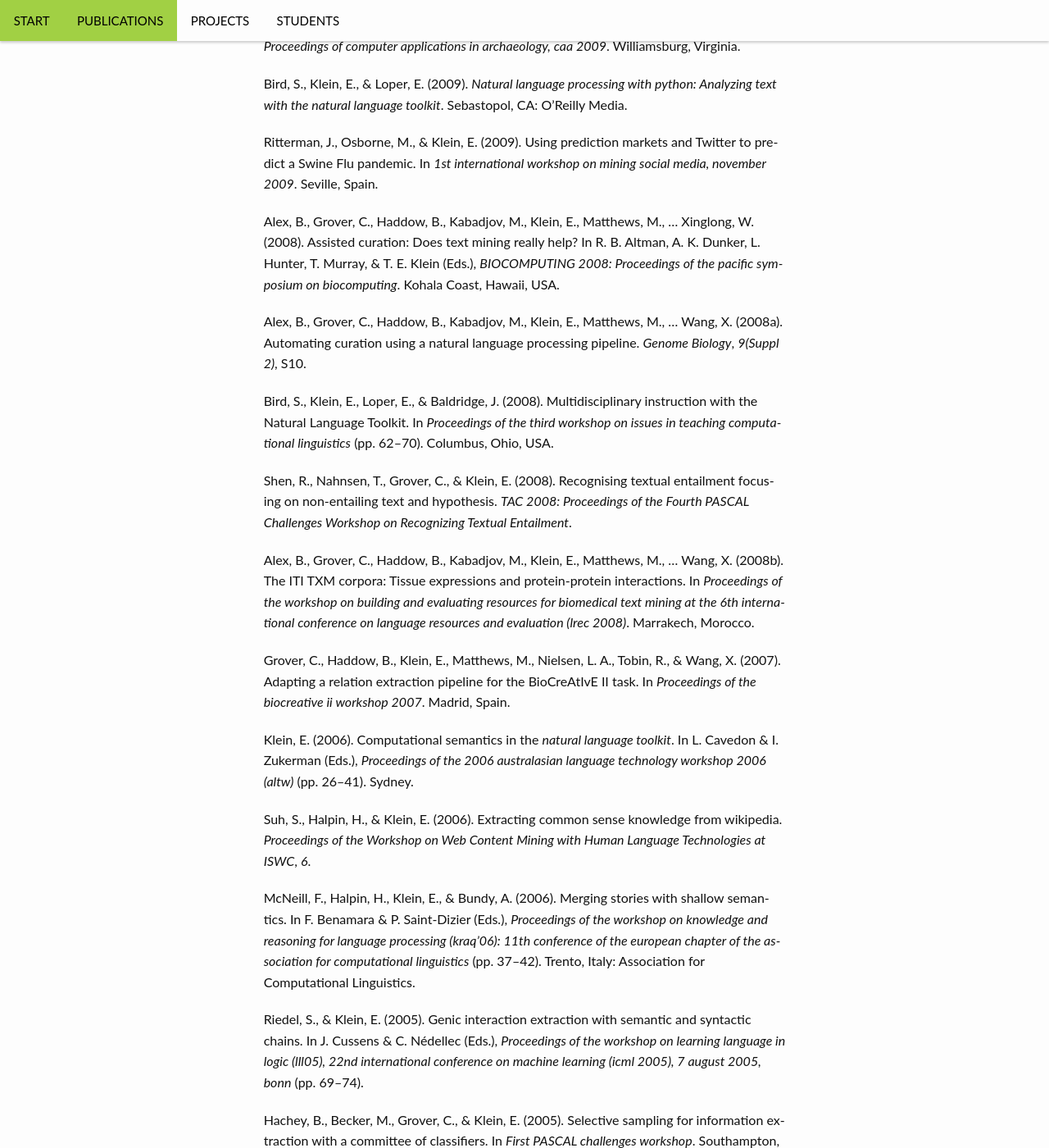
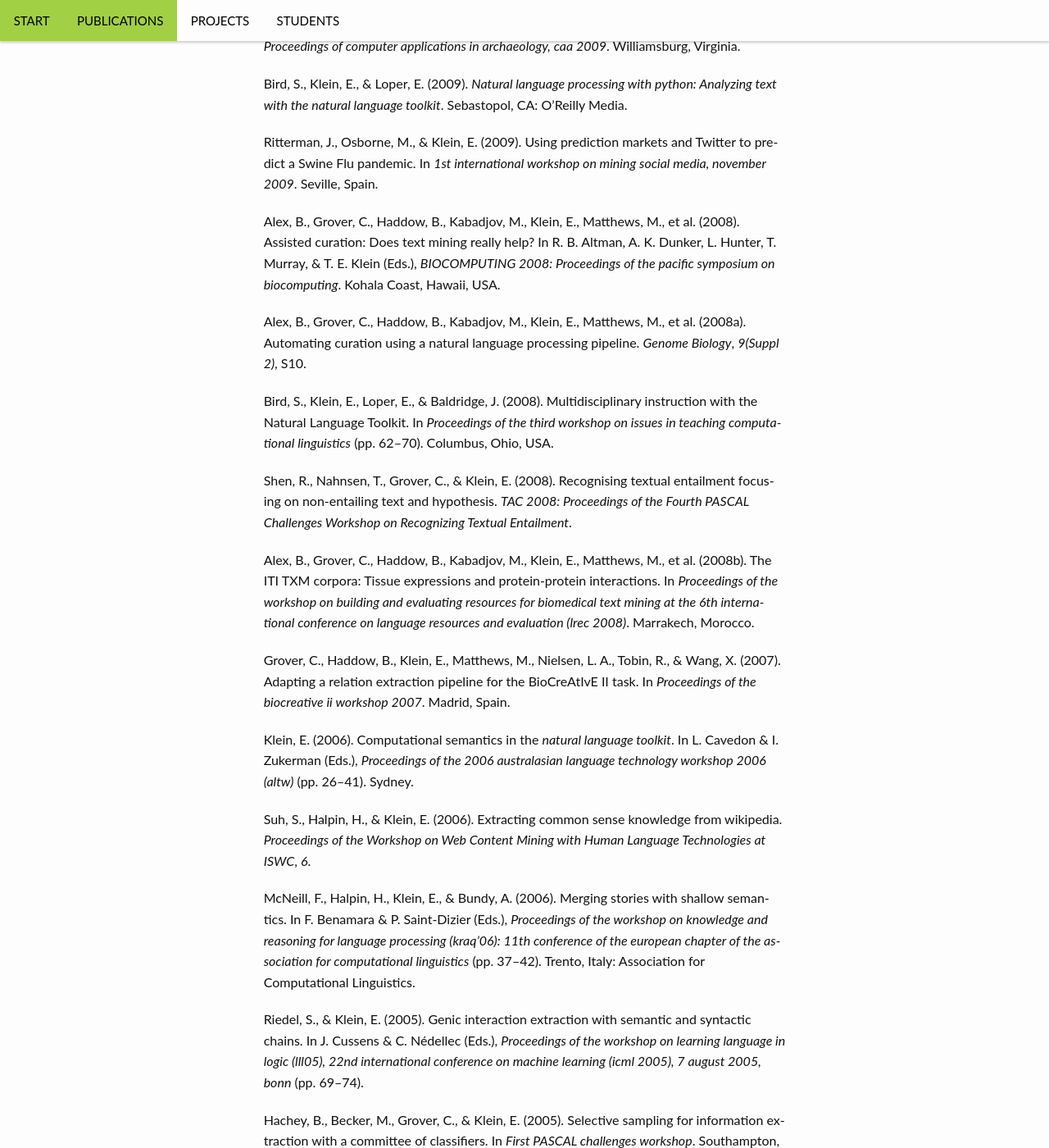
Before and after one commit to ewan-klein/homepages-informatics, a Jekyll site: the page built from pages/publications.html, in a window 1280 px wide and 1400 px high, scrolled down 3331 px. Shown: the whole window at 82% size. Built offline with Jekyll 4.4.1, drawn with Linux system fonts in a browser that asks for light colours; some of the changed text lies outside the part shown.

```diff
--- a/_includes/refs.html
+++ b/_includes/refs.html
@@ -3,7 +3,7 @@
 <p>Diamantopoulos, T., Roth, M., Symeonidis, A., &amp; Klein, E. (2017). Software requirements as an application domain for natural language processing. <em>Language Resources and Evaluation</em>, <em>51</em>(2), 495–524.</p>
 </div>
 <div id="ref-Krallinger:2017:The-BioCreative">
-<p>Krallinger, M., Valencia, A., Hirschman, L., Morgan, A., Smith, L., Leitner, F., … others. (2017). The biocreative ii-critical assessment for information extraction in biology challenge. <em>Collections</em>, <em>9</em>, 2.</p>
+<p>Krallinger, M., Valencia, A., Hirschman, L., Morgan, A., Smith, L., Leitner, F., et al. (2017). The biocreative ii-critical assessment for information extraction in biology challenge. <em>Collections</em>, <em>9</em>, 2.</p>
 </div>
 <div id="ref-Duma:2016:Applying">
 <p>Duma, D., Liakata, M., Clare, A., Ravenscroft, J., &amp; Klein, E. (2016a). Applying core scientific concepts to context-based citation recommendation. In <em>LREC</em>.</p>
@@ -39,7 +39,7 @@
 <p>Pareti, P., Klein, E., &amp; Barker, A. (2014b). A semantic web of know-how: Linked data for community-centric tasks. In <em>Proceedings of the 23rd international conference on world wide web</em> (pp. 1011–1016). ACM.</p>
 </div>
 <div id="ref-Klein:2014:Bootstrapping">
-<p>Klein, E., Alex, B., &amp; Clifford, J. (2014). Bootstrapping a historical commodities lexicon with skos and dbpedia. In <em>LaTeCH@ eacl</em> (pp. 13–21).</p>
+<p>Klein, E., Alex, B., &amp; Clifford, J. (2014). Bootstrapping a historical commodities lexicon with SKOS and DBpedia. In <em>LaTeCH@ eacl</em> (pp. 13–21).</p>
 </div>
 <div id="ref-Duma:2014:Citation">
 <p>Duma, D., &amp; Klein, E. (2014). Citation resolution: A method for evaluating context-based citation recommendation systems. In <em>52nd annual meeting of the association for computational linguistics</em>.</p>
@@ -48,7 +48,7 @@
 <p>Guy, A., &amp; Klein, E. (2014). Constructed identity and social machines: A case study in creative media production. In <em>Proceedings of the 23rd international conference on world wide web</em> (pp. 897–902). ACM.</p>
 </div>
 <div id="ref-Klein:2014:Digging">
-<p>Klein, E., Alex, B., Grover, C., Tobin, R., Coates, C., Clifford, J., … others. (2014). <em>Digging into data white paper: Trading consequences</em>. Trading Consequences Project.</p>
+<p>Klein, E., Alex, B., Grover, C., Tobin, R., Coates, C., Clifford, J., et al. (2014). <em>Digging into data white paper: Trading consequences</em>. Trading Consequences Project.</p>
 </div>
 <div id="ref-Pareti:2014:Integrating">
 <p>Pareti, P., Testu, B., Ichise, R., Klein, E., &amp; Barker, A. (2014c). Integrating know-how into the linked data cloud. In <em>International conference on knowledge engineering and knowledge management</em> (pp. 385–396). Springer, Cham.</p>
@@ -69,7 +69,7 @@
 <p>Roth, M., Diamantopoulos, T., Klein, E., &amp; Symeonidis, A. (2014b). Software requirements: A new domain for semantic parsers.</p>
 </div>
 <div id="ref-Procter:2013:ESM">
-<p>Procter, R., Housley, W., Williams, M., Edwards, A., Burnap, P., Morgan, J., … Greenhill, A. (2013). Enabling social media research through citizen social science. In M. Korn, T. Colombino, &amp; M. Lewkowicz (Eds.), <em>ECSCW 2013 adjunct proceedings: The 13th european conference on computer supported cooperative work</em> (pp. 51–56).</p>
+<p>Procter, R., Housley, W., Williams, M., Edwards, A., Burnap, P., Morgan, J., et al. (2013). Enabling social media research through citizen social science. In M. Korn, T. Colombino, &amp; M. Lewkowicz (Eds.), <em>ECSCW 2013 adjunct proceedings: The 13th european conference on computer supported cooperative work</em> (pp. 51–56).</p>
 </div>
 <div id="ref-Duma:GNL:2013">
 <p>Duma, D., &amp; Klein, E. (2013). Generating natural language from linked data: Unsupervised template extraction. In <em>Proceedings of the 10th international conference on computational semantics (iwcs 2013) – long papers</em> (pp. 83–94). Potsdam, Germany: Association for Computational Linguistics.</p>
@@ -111,10 +111,10 @@
 <p>Ritterman, J., Osborne, M., &amp; Klein, E. (2009). Using prediction markets and Twitter to predict a Swine Flu pandemic. In <em>1st international workshop on mining social media, november 2009</em>. Seville, Spain.</p>
 </div>
 <div id="ref-Alex:2008:ACD">
-<p>Alex, B., Grover, C., Haddow, B., Kabadjov, M., Klein, E., Matthews, M., … Xinglong, W. (2008). Assisted curation: Does text mining really help? In R. B. Altman, A. K. Dunker, L. Hunter, T. Murray, &amp; T. E. Klein (Eds.), <em>BIOCOMPUTING 2008: Proceedings of the pacific symposium on biocomputing</em>. Kohala Coast, Hawaii, USA.</p>
+<p>Alex, B., Grover, C., Haddow, B., Kabadjov, M., Klein, E., Matthews, M., et al. (2008). Assisted curation: Does text mining really help? In R. B. Altman, A. K. Dunker, L. Hunter, T. Murray, &amp; T. E. Klein (Eds.), <em>BIOCOMPUTING 2008: Proceedings of the pacific symposium on biocomputing</em>. Kohala Coast, Hawaii, USA.</p>
 </div>
 <div id="ref-Alex:2008:ACU">
-<p>Alex, B., Grover, C., Haddow, B., Kabadjov, M., Klein, E., Matthews, M., … Wang, X. (2008a). Automating curation using a natural language processing pipeline. <em>Genome Biology</em>, <em>9(Suppl 2)</em>, S10.</p>
+<p>Alex, B., Grover, C., Haddow, B., Kabadjov, M., Klein, E., Matthews, M., et al. (2008a). Automating curation using a natural language processing pipeline. <em>Genome Biology</em>, <em>9(Suppl 2)</em>, S10.</p>
 </div>
 <div id="ref-Bird:2008:">
 <p>Bird, S., Klein, E., Loper, E., &amp; Baldridge, J. (2008). Multidisciplinary instruction with the Natural Language Toolkit. In <em>Proceedings of the third workshop on issues in teaching computational linguistics</em> (pp. 62–70). Columbus, Ohio, USA.</p>
@@ -123,7 +123,7 @@
 <p>Shen, R., Nahnsen, T., Grover, C., &amp; Klein, E. (2008). Recognising textual entailment focusing on non-entailing text and hypothesis. <em>TAC 2008: Proceedings of the Fourth PASCAL Challenges Workshop on Recognizing Textual Entailment</em>.</p>
 </div>
 <div id="ref-Alex:2008:ITC">
-<p>Alex, B., Grover, C., Haddow, B., Kabadjov, M., Klein, E., Matthews, M., … Wang, X. (2008b). The ITI TXM corpora: Tissue expressions and protein-protein interactions. In <em>Proceedings of the workshop on building and evaluating resources for biomedical text mining at the 6th international conference on language resources and evaluation (lrec 2008)</em>. Marrakech, Morocco.</p>
+<p>Alex, B., Grover, C., Haddow, B., Kabadjov, M., Klein, E., Matthews, M., et al. (2008b). The ITI TXM corpora: Tissue expressions and protein-protein interactions. In <em>Proceedings of the workshop on building and evaluating resources for biomedical text mining at the 6th international conference on language resources and evaluation (lrec 2008)</em>. Marrakech, Morocco.</p>
 </div>
 <div id="ref-Grover:2007:ARE">
 <p>Grover, C., Haddow, B., Klein, E., Matthews, M., Nielsen, L. A., Tobin, R., &amp; Wang, X. (2007). Adapting a relation extraction pipeline for the BioCreAtIvE II task. In <em>Proceedings of the biocreative ii workshop 2007</em>. Madrid, Spain.</p>
@@ -147,7 +147,7 @@
 <p>Carroll, J., Evans, R., &amp; Klein, E. (2005). Supporting text mining for e-Science: The challenges for Grid-enabled natural language processing. In <em>Proceedings of the fourth uk e-science programme all hands meeting (ahm 2005)</em>. Nottingham.</p>
 </div>
 <div id="ref-Grover:2004:FTM">
-<p>Grover, C., Halpin, H., Klein, E., Leidner, J. L., Potter, S., Riedel, S., … Tobin, R. (2004). A framework for text mining services. In <em>Proceedings of the third uk e-science programme all hands meeting (ahm 2004)</em>. Nottingham.</p>
+<p>Grover, C., Halpin, H., Klein, E., Leidner, J. L., Potter, S., Riedel, S., et al. (2004). A framework for text mining services. In <em>Proceedings of the third uk e-science programme all hands meeting (ahm 2004)</em>. Nottingham.</p>
 </div>
 <div id="ref-Klein:2004:ONS">
 <p>Klein, E., &amp; Potter, S. (2004). An ontology for NLP services. In T. Declerck (Ed.), <em>Proceedings of workshop on a registry of linguistic data categories within an integrated language resource repository area, lrec 2004</em>.</p>
@@ -189,7 +189,7 @@
 <p>Asudeh, A., &amp; Klein, E. (2002). Shape conditions and phonological context. In F. van Eynde, L. Hellan, &amp; D. Beermann (Eds.), <em>Proceedings of the 8th international conference on head-driven phrase structure grammar</em> (pp. 20–30). Stanford, CA: CSLI Publications.</p>
 </div>
 <div id="ref-Theobalt:2002:TGD">
-<p>Theobalt, C., Bos, J., Chapman, T., Espinosa-Romero, A., Fraser, M., Hayes, G., … Reeve, R. (2002). Talking to Godot: Dialogue with a mobile robot. In <em>Proceedings of 2002 ieee/rsj international conference on intelligent robots and system</em> (pp. 1338–1343).</p>
+<p>Theobalt, C., Bos, J., Chapman, T., Espinosa-Romero, A., Fraser, M., Hayes, G., et al. (2002). Talking to Godot: Dialogue with a mobile robot. In <em>Proceedings of 2002 ieee/rsj international conference on intelligent robots and system</em> (pp. 1338–1343).</p>
 </div>
 <div id="ref-Grover:2002:XNT">
 <p>Grover, C., Klein, E., Lascarides, A., &amp; Lapata, M. (2002). XML-based NLP tools for analysing and annotating medical language. In <em>Proceedings of the 2nd workshop on nlp and xml (nlpxml-2002), coling 2002</em> (pp. 29–36).</p>
@@ -246,7 +246,7 @@
 <p>Klein, E., Moens, M., &amp; Veltman, F. (1992). Default reasoning and dynamic interpretation of natural language. In W. van der Hoek, J.-J. C. Meyer, Y. H. Tan, &amp; C. Witteveen (Eds.), <em>Non-monotonic reasoning and partial semantics</em> (pp. 21–36). Chichester: Ellis Horwood.</p>
 </div>
 <div id="ref-Bernsen:1992:ESR">
-<p>Bernsen, N. O., Granström, B., Giachin, E., Klein, E., Mariani, J., Nooteboom, S., … Uszkoreit, H. (1992). <em>European strategic research in speech and natural language</em>. Edinburgh: European Network of Excellence for Language; Speech.</p>
+<p>Bernsen, N. O., Granström, B., Giachin, E., Klein, E., Mariani, J., Nooteboom, S., et al. (1992). <em>European strategic research in speech and natural language</em>. Edinburgh: European Network of Excellence for Language; Speech.</p>
 </div>
 <div id="ref-Klein:1992:M">
 <p>Klein, E. (1992). Metarules. In <em>International encyclopedia of linguistics</em>. Oxford: Oxford University Press.</p>
```
Also changed, not shown: bib/references.bib (+2 -5 lines), 2 other files.
